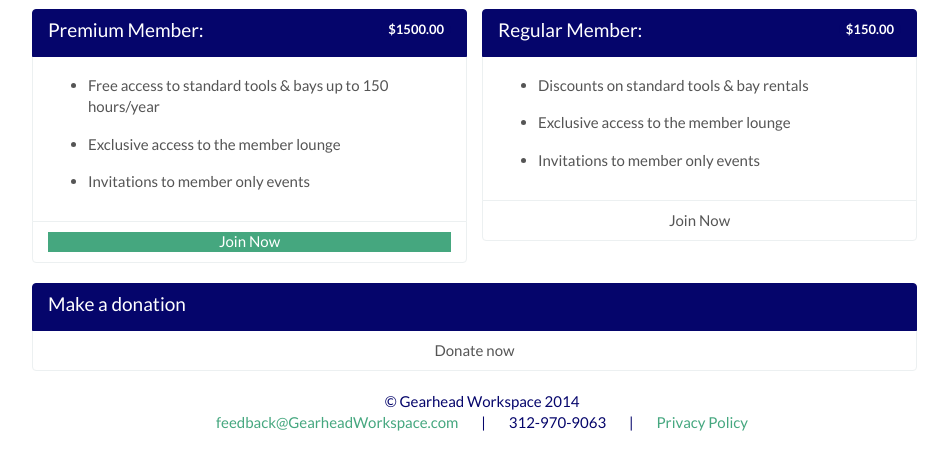
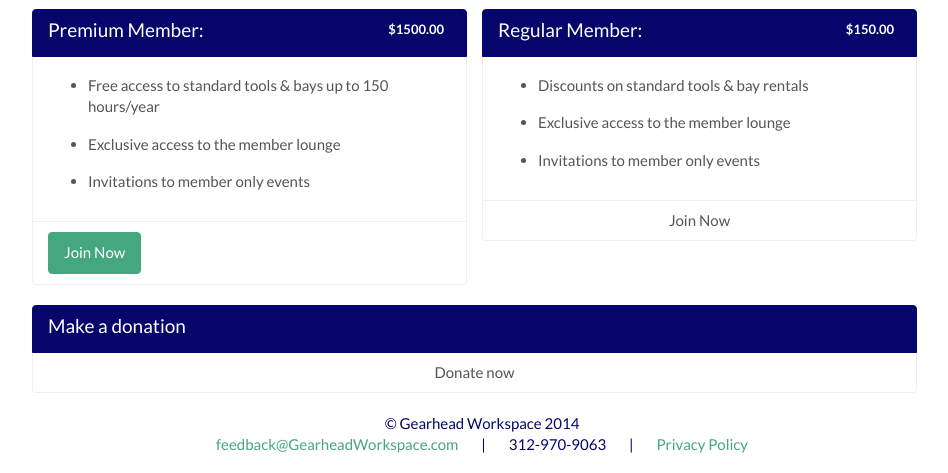
Before and after one commit to GearheadWorkspace/gearheadworkspace, a Django app: page / in a window 1280 px wide. Shown: the part 861-1334 px from the top of the page, without its empty margins (158-1106 px from the left). Before the commit the page ends 1292 px from the top, so only its background shows below. Run offline with Django 3.2, Linux system fonts and the light colour scheme; some libraries are stand-ins or nearby versions.

Commit message:
Text cleanup 3

```diff
--- a/templates/partials/membership_options.html
+++ b/templates/partials/membership_options.html
@@ -14,7 +14,7 @@
     </p>
   </a>
   <a href="{% url 'payment' membership='premium' %}" class="list-group-item">
-    <p class="list-group-item-text text-center btn-success">
+    <p class="list-group-item-text text-center btn btn-success">
       Join Now
     </p>
   </a>
```
